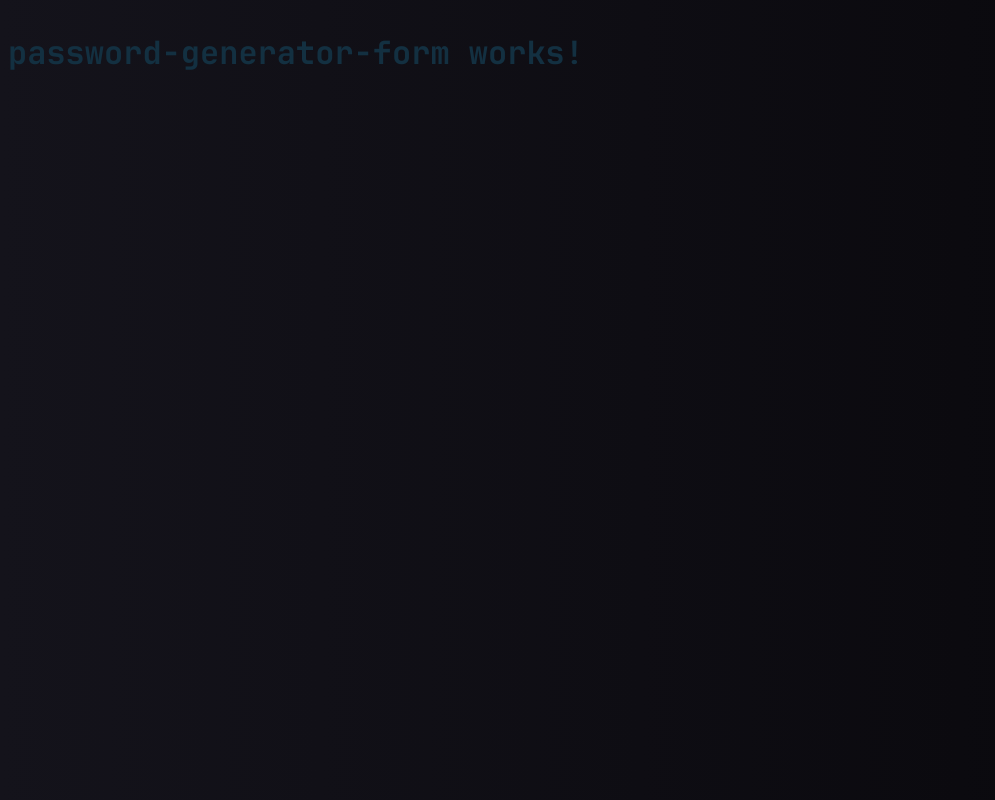
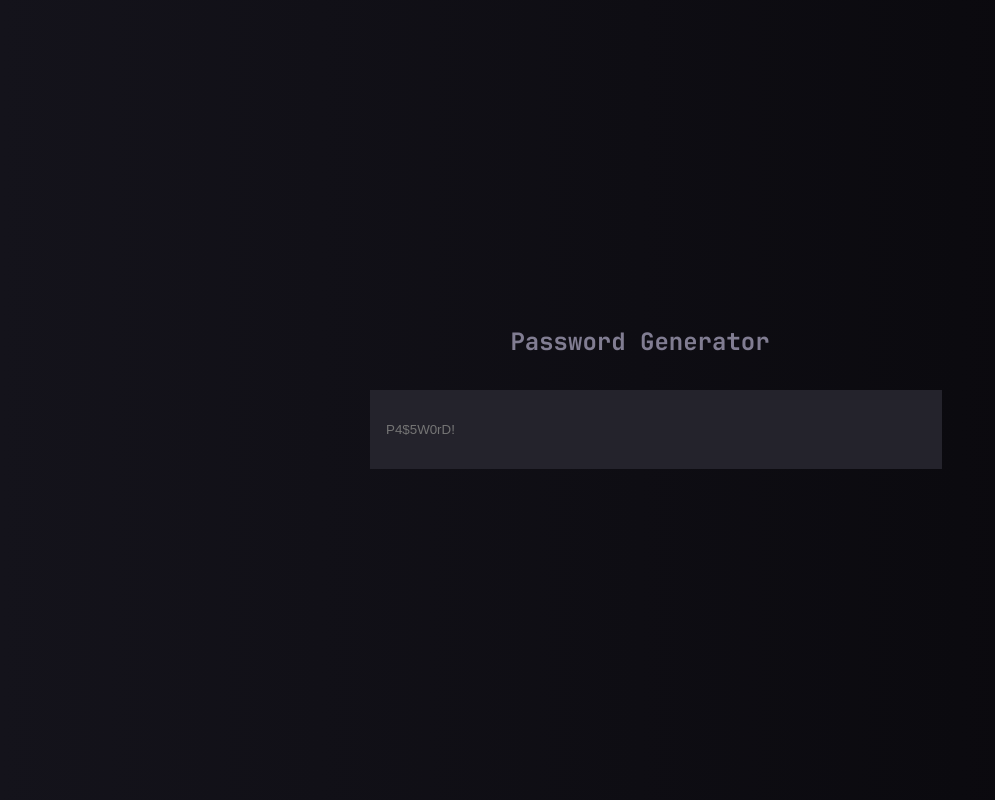
Before and after one commit to Urichcool/Password-Generator, an Angular app: page / in a window 1280 px wide. Shown: the whole page, without its empty margins (0-995 px from the left). Built offline with nearby package versions, Linux system fonts and the light colour scheme.

Commit message:
started-password-generator-form

```diff
--- a/package.json
+++ b/package.json
@@ -10,6 +10,7 @@
   },
   "private": true,
   "dependencies": {
+    "@angular/cdk": "^19.2.11",
     "@angular/common": "^19.2.0",
     "@angular/compiler": "^19.2.0",
     "@angular/core": "^19.2.0",
--- a/src/app/pages/main/components/password-generator-form/password-generator-form.component.html
+++ b/src/app/pages/main/components/password-generator-form/password-generator-form.component.html
@@ -1 +1,6 @@
-<p class="text-preset-1">password-generator-form works!</p>
+<section class="form-section">
+  <h1 class="text-preset-2 form-title">Password Generator</h1>
+  <form class="form">
+    <input matInput placeholder="P4$5W0rD!" class="password-input text-presset-1" />
+  </form>
+</section>
--- a/src/app/pages/main/components/password-generator-form/password-generator-form.component.scss
+++ b/src/app/pages/main/components/password-generator-form/password-generator-form.component.scss
@@ -0,0 +1,46 @@
+.form-section {
+  display: flex;
+  justify-content: center;
+  align-items: center;
+  width: 100%;
+  height: 100%;
+  flex-direction: column;
+}
+
+.form-title {
+  color: var(--secondary-text-color);
+  margin-bottom: 32px;
+  @media screen and (max-width: 767px) {
+    font-size: 16px;
+    line-height: 20px;
+    margin-bottom: 16px;
+  }
+}
+
+.form {
+  width: 343px;
+  @media screen and (min-width: 768px) {
+    width: 540px;
+  }
+}
+
+.password-input {
+    outline: none;
+    border: none;
+    padding: 16px;
+  width: 100%;
+background: var(--main-componets-bg-color);
+  margin-bottom: 16px;
+
+
+  @media screen and (min-width: 768px) {
+    margin-bottom: 24px;
+
+    padding: 32px 16px;
+  }
+}
+
+
+.password-checkbox{
+    font-family: JetBrains Mono;
+}
--- a/src/app/pages/main/components/password-generator-form/password-generator-form.component.ts
+++ b/src/app/pages/main/components/password-generator-form/password-generator-form.component.ts
@@ -4,8 +4,6 @@ import { Component } from '@angular/core';
   selector: 'app-password-generator-form',
   imports: [],
   templateUrl: './password-generator-form.component.html',
-  styleUrl: './password-generator-form.component.scss'
+  styleUrl: './password-generator-form.component.scss',
 })
-export class PasswordGeneratorFormComponent {
-
-}
+export class PasswordGeneratorFormComponent {}
--- a/src/index.html
+++ b/src/index.html
@@ -6,6 +6,8 @@
   <base href="/">
   <meta name="viewport" content="width=device-width, initial-scale=1">
   <link rel="icon" type="image/x-icon" href="favicon.ico">
+  <link href="https://fonts.googleapis.com/css2?family=Roboto:wght@300;400;500&display=swap" rel="stylesheet">
+  <link href="https://fonts.googleapis.com/icon?family=Material+Icons" rel="stylesheet">
 </head>
 <body>
   <app-root></app-root>
--- a/src/styles.scss
+++ b/src/styles.scss
@@ -1,16 +1,26 @@
+
 @use "fonts";
 
+
+html,
 body {
+  height: 100%;
+}
+
+
+
+body {
+  margin: 0;
+  font-family: JetBrains Mono, sans-serif;
   background: linear-gradient(90deg, rgb(20, 19, 27), rgb(8, 7, 11) 100%);
 }
 
 :root {
-  --main-font-color: rgb(19, 48, 65);
+  --main-componets-bg-color: #24232C;
+  --secondary-text-color: #817d92;
 }
 
 .text-preset-1 {
-  color: var(--main-font-color);
-  font-family: JetBrains Mono;
   font-size: 32px;
   font-weight: 700;
   line-height: 42px;
@@ -19,8 +29,6 @@ body {
 }
 
 .text-preset-2 {
-  color: var(--main-font-color);
-  font-family: JetBrains Mono;
   font-size: 24px;
   font-weight: 700;
   line-height: 32px;
@@ -29,8 +37,6 @@ body {
 }
 
 .text-preset-3 {
-  color: var(--main-font-color);
-  font-family: JetBrains Mono;
   font-size: 18px;
   font-weight: 700;
   line-height: 24px;
@@ -39,8 +45,6 @@ body {
 }
 
 .text-preset-4 {
-  color: var(--main-font-color);
-  font-family: JetBrains Mono;
   font-size: 16px;
   font-weight: 700;
   line-height: 20px;
```
Also changed, not shown: 1 other file (tests, documents, lock files or other folders).
